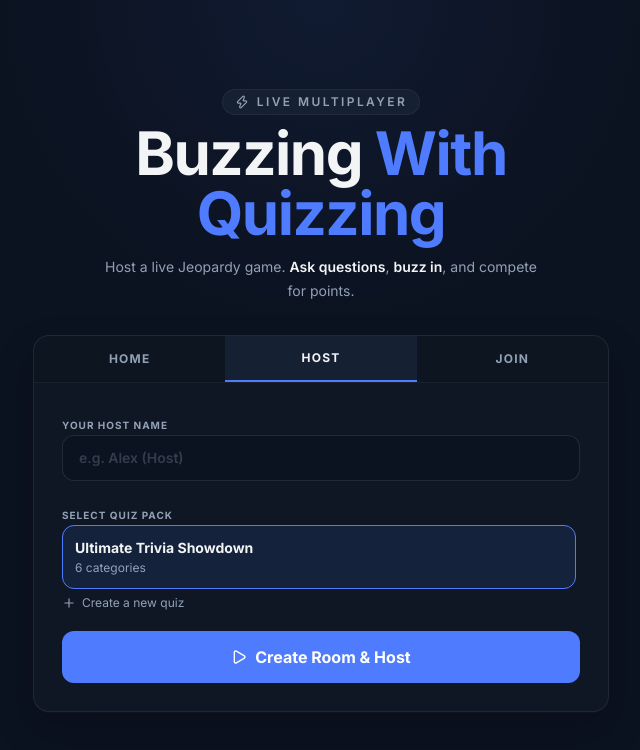
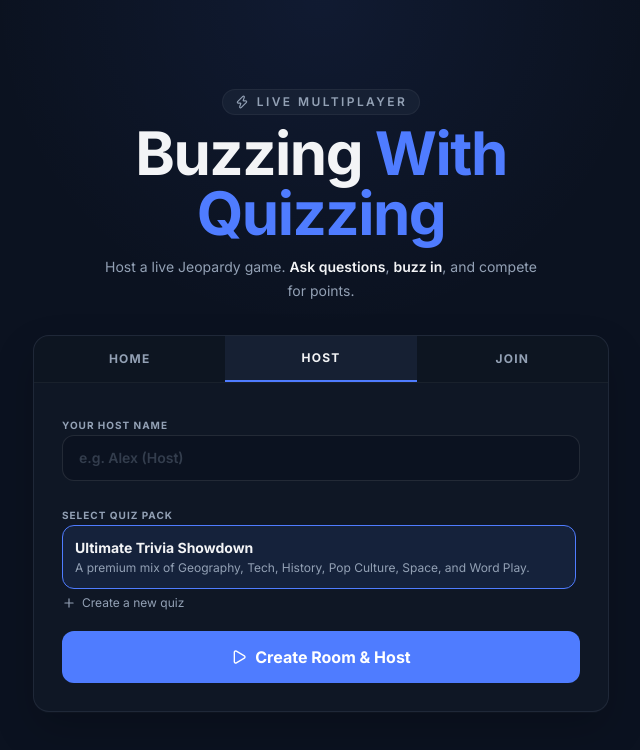
Before and after one commit to Meharsh7804/Jeopardy-Game, a React (Vite) app: page / in a window 1280 px wide. Both pictures are taken after a click on the button "HOST". Shown: the top 750 px of the page, without its empty margins (319-959 px from the left). Built offline with nearby package versions, Linux system fonts and the light colour scheme.

Commit message:
very little but imp fix

```diff
--- a/src/components/RoomLobby.tsx
+++ b/src/components/RoomLobby.tsx
@@ -195,7 +195,7 @@ export const RoomLobby: React.FC<RoomLobbyProps> = ({
                           }`}
                         >
                           <p className="font-bold text-sm text-text-main">{q.title}</p>
-                          <p className="text-xs text-text-muted mt-0.5">{q.categories.length} categories</p>
+                          <p className="text-xs text-text-muted mt-0.5">{q.description}</p>
                         </button>
                       ))}
                     </div>
```
